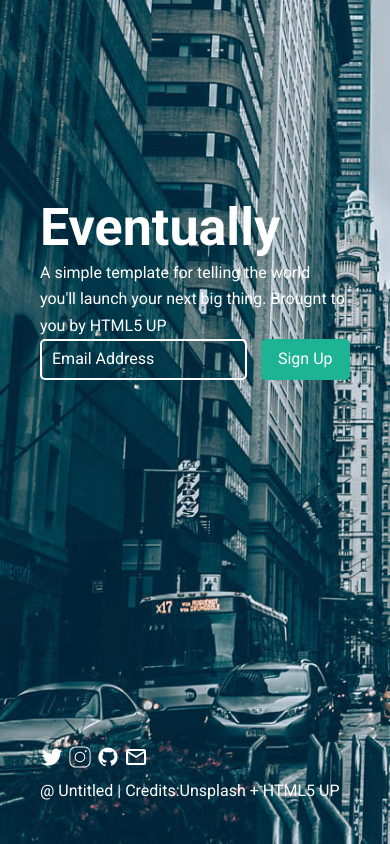
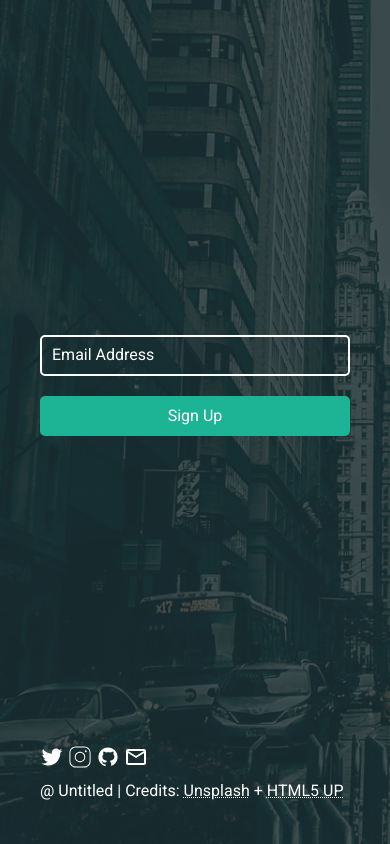
Before and after one commit to ManideepPaul/eventually-landing-page, a plain HTML site: page index.html in a window 390 px wide. Drawn offline with Linux system fonts and the light colour scheme.

Commit message:
project completed

```diff
--- a/index.html
+++ b/index.html
@@ -4,29 +4,40 @@
     <meta charset="UTF-8" />
     <meta http-equiv="X-UA-Compatible" content="IE=edge" />
     <meta name="viewport" content="width=device-width, initial-scale=1.0" />
-		<link rel="stylesheet" href="./style.css">
+    <link rel="stylesheet" href="./style.css" />
     <title>codedamn Project</title>
   </head>
   <body>
     <!-- start writing your code -->
     <div class="mainContainer">
+      <div class="layer">
         <main class="content">
           <h2 class="heading">Eventually</h2>
-				<p class="desc">A simple template for telling the world you'll launch your next big thing. Brougnt to you by HTML5 UP</p>
-				<input class="email" type="email" name="email" placeholder="Email Address">
+          <p class="desc">
+            A simple template for telling the world you'll launch your next big
+            thing. Brougnt to you by <span class="underline">HTML5 UP.</span>
+          </p>
+          <input
+            class="email"
+            type="email"
+            name="email"
+            placeholder="Email Address"
+          />
           <button class="btn">Sign Up</button>
         </main>
         <footer>
           <div class="social">
-					<img src="./assets/icon/twitter.svg" alt="">
-					<img src="./assets/icon/instagram.svg" alt="">
-					<img src="./assets/icon/github.svg" alt="">
-					<img src="./assets/icon/mail.svg" alt="">
+            <img src="./assets/icon/twitter.svg" alt="" />
+            <img src="./assets/icon/instagram.svg" alt="" />
+            <img src="./assets/icon/github.svg" alt="" />
+            <img src="./assets/icon/mail.svg" alt="" />
           </div>
           <p class="credits">
-					@ Untitled | Credits:Unsplash + HTML5 UP
+            @ Untitled | Credits: <span class="underline">Unsplash</span> +
+            <span class="underline">HTML5 UP</span>
           </p>
         </footer>
+      </div>
     </div>
     <script src="./script.js"></script>
   </body>
--- a/style.css
+++ b/style.css
@@ -17,17 +17,32 @@
     display: flex;
     flex-direction: column;
     justify-content: flex-end;
+}
+
+.layer {
+    background-color: rgba(28, 44, 44, 0.8);
+    height: 100%;
+    width: 100%;
     padding: 40px;
+    display: flex;
+    flex-direction: column;
+    justify-content: flex-end;
 }
 
 .content {
     flex-grow: 1;
-    padding-top: 50%;
+    padding-top: 35vh;
 }
 
 .heading {
     font-size: 52px;
     line-height: 65px;
+    margin-bottom: 25px;
+}
+
+.desc {
+    margin-bottom: 20px;
+    width: 400px;
 }
 
 .email{
@@ -37,6 +52,7 @@
     background-color: transparent;
     color: #ffffff;
     border-radius: 5px;
+    width: 300px;
 }
 
 .email::placeholder {
@@ -51,3 +67,32 @@
     border-radius: 5px;
     margin-left: 10px;
 }
+
+.underline {
+    text-decoration: underline;
+    text-decoration-style: dotted;
+    text-decoration-thickness: 1px;
+}
+
+@media only screen and (max-width: 500px) {
+    .heading {
+        display: none;
+    }
+
+    .desc {
+        display: none;
+    }
+
+    .email{
+        display: block;
+        width: 100%;
+        margin-bottom: 20px;
+    }
+
+    .btn{
+        display: block;
+        width: 100%;
+        margin-left: 0;
+    }
+
+}
```
Lines whose indentation alone changed are shown as unchanged.
